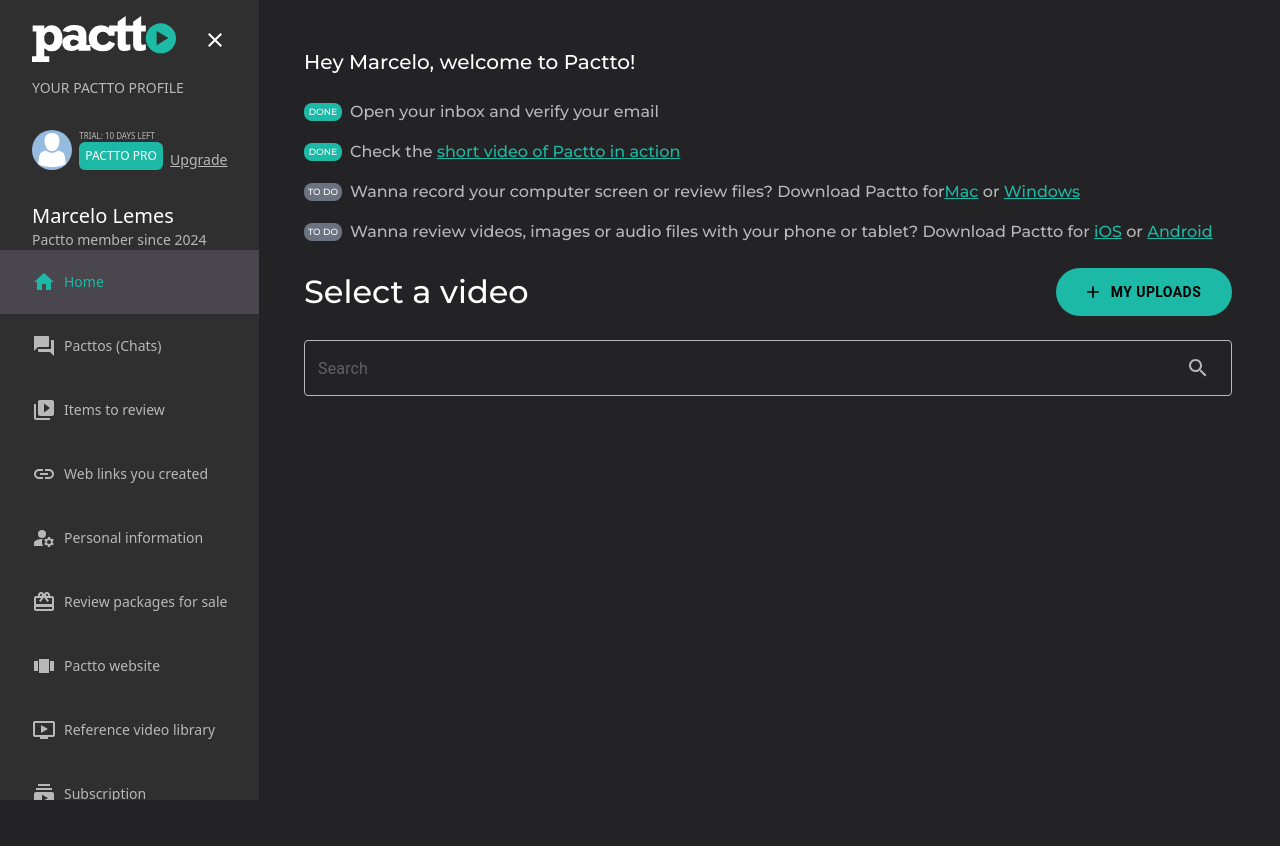
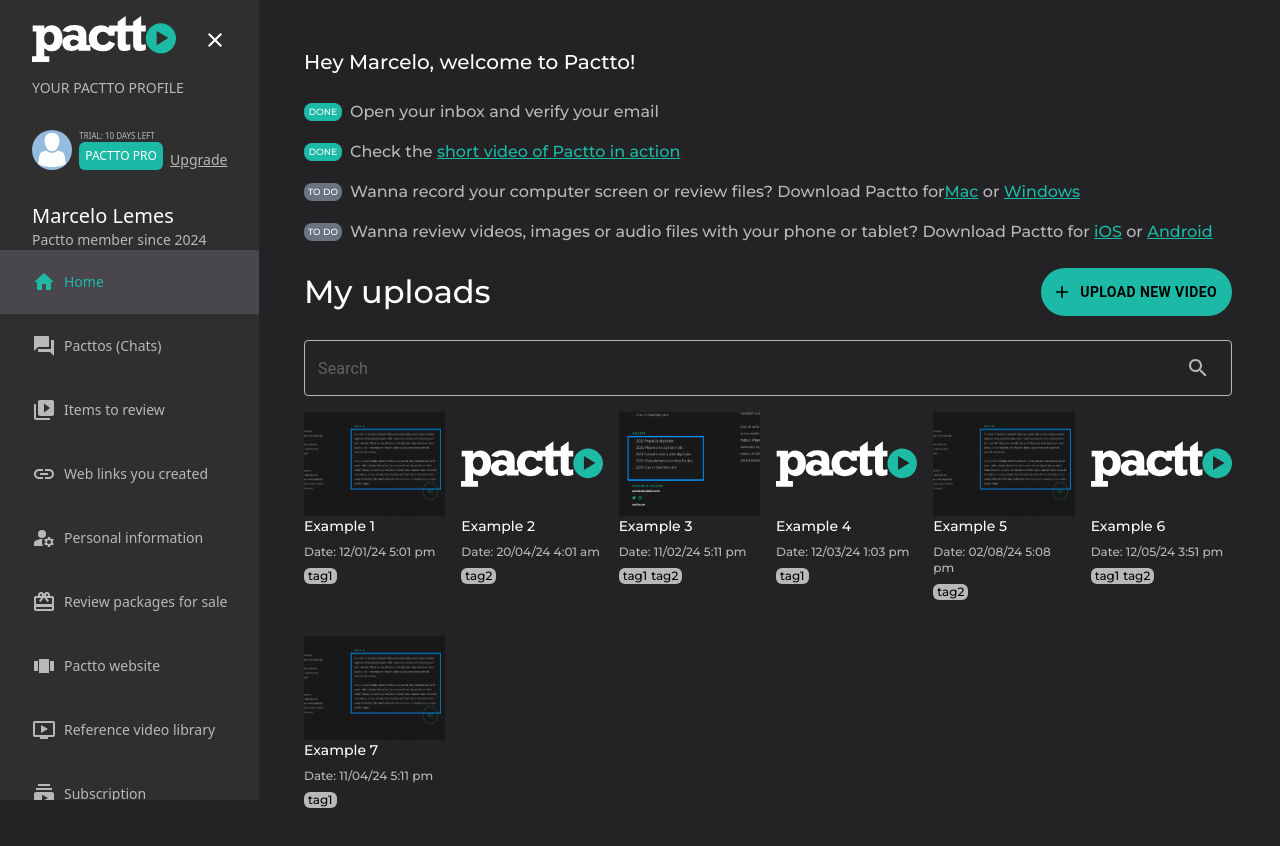
Before and after one commit to marceloafl/pacto-dashboard, a Next.js app: page / in a window 1280 px wide. Shown: the top 846 px of the page. Before the commit the page ends 800 px from the top, so only its background shows below. Built offline with nearby package versions, Linux system fonts and the light colour scheme.

Commit message:
feat: adding my uploads searching and filtering

```diff
--- /dev/null
+++ b/src/app/api/videos/route.ts
@@ -0,0 +1,63 @@
+import { NextResponse } from "next/server";
+
+export type VideoData = {
+  id: number;
+  name: string;
+  imgPath: string;
+  date: Date;
+  tags: string[];
+};
+
+export async function GET() {
+  return NextResponse.json([
+    {
+      id: 1,
+      name: "Example 1",
+      imgPath: "/tooltip-about-me.png",
+      date: new Date("2024-01-12T17:01:00"),
+      tags: ["tag1"],
+    },
+    {
+      id: 2,
+      name: "Example 2",
+      imgPath: "/pactto-logo.svg",
+      date: new Date("2024-04-20T04:01:00"),
+      tags: ["tag2"],
+    },
+    {
+      id: 3,
+      name: "Example 3",
+      imgPath: "/tooltip-awards.png",
+      date: new Date("2024-02-11T17:11:00"),
+      tags: ["tag1", "tag2"],
+    },
+    {
+      id: 4,
+      name: "Example 4",
+      imgPath: "/pactto-logo.svg",
+      date: new Date("2024-03-12T13:03:00"),
+      tags: ["tag1"],
+    },
+    {
+      id: 5,
+      name: "Example 5",
+      imgPath: "/tooltip-about-me.png",
+      date: new Date("2024-08-02T17:08:00"),
+      tags: ["tag2"],
+    },
+    {
+      id: 6,
+      name: "Example 6",
+      imgPath: "/pactto-logo.svg",
+      date: new Date("2024-05-12T15:51:00"),
+      tags: ["tag1", "tag2"],
+    },
+    {
+      id: 7,
+      name: "Example 7",
+      imgPath: "/tooltip-about-me.png",
+      date: new Date("2024-04-11T17:11:00"),
+      tags: ["tag1"],
+    },
+  ]);
+}
--- a/src/app/page.tsx
+++ b/src/app/page.tsx
@@ -7,12 +7,13 @@
 import { Montserrat } from "next/font/google";
 import AddIcon from "@mui/icons-material/Add";
 import Button from "@/components/button/Button";
-import { ChangeEvent } from "react";
+import { ChangeEvent, useState } from "react";
 import { useAside } from "@/context/MenuContext";
 import PageTitle from "@/components/page-title/PageTitle";
 import PageWrapper from "@/components/page-wrapper/PageWrapper";
 import MenuIcon from "@mui/icons-material/Menu";
 import OpenAsideButton from "@/components/open-aside-button/OpenAsideButton";
+import VideoWrapper from "@/components/video-wrapper/VideoWrapper";
 
 const montserrat = Montserrat({
   weight: ["500", "700"],
@@ -40,15 +41,10 @@
 
 export default function Home() {
   const { isAsideVisible, toggleAside } = useAside();
+  const [searchTerm, setSearchTerm] = useState("");
 
-  const onChange = (
-    event: ChangeEvent<
-      HTMLInputElement | HTMLTextAreaElement | HTMLSelectElement
-    >,
-  ) => {
-    {
-      console.log("On Change");
-    }
+  const handleChange = (event: ChangeEvent<HTMLInputElement>) => {
+    setSearchTerm(event.target.value);
   };
 
   return (
@@ -62,15 +58,18 @@
       <section className="flex flex-col gap-6">
         <div className="flex items-center">
           <div className="w-full flex justify-between ">
-            <PageTitle>Select a video</PageTitle>
+            <PageTitle>My uploads</PageTitle>
           </div>
           <div className="w-full flex gap-4 justify-end">
             <Button theme="primary" startIcon={<AddIcon />}>
-              My uploads
+              Upload new video
             </Button>
           </div>
         </div>
-        <Search />
+        <Search handleChange={handleChange} />
+      </section>
+      <section>
+        <VideoWrapper searchTerm={searchTerm} />
       </section>
     </PageWrapper>
   );
--- a/src/components/input/search/Search.tsx
+++ b/src/components/input/search/Search.tsx
@@ -1,11 +1,19 @@
 import { IconButton, InputAdornment, TextField } from "@mui/material";
 import SearchIcon from "@mui/icons-material/Search";
+import { ChangeEvent } from "react";
 
-export default function Search({ helperText }: { helperText?: string }) {
+export default function Search({
+  helperText,
+  handleChange,
+}: {
+  helperText?: string;
+  handleChange: (event: ChangeEvent<HTMLInputElement>) => void;
+}) {
   return (
     <>
       {helperText && <p className="text-white m-auto">{helperText}</p>}
       <TextField
+        onChange={handleChange}
         placeholder="Search"
         InputProps={{
           endAdornment: (
--- /dev/null
+++ b/src/components/video-wrapper/VideoWrapper.tsx
@@ -0,0 +1,53 @@
+import { VideoData } from "@/app/api/videos/route";
+import { formatDate } from "@/utils/formatDate";
+import Image from "next/image";
+import { useEffect, useState } from "react";
+
+export default function VideoWrapper({ searchTerm }: { searchTerm: string }) {
+  const [videos, setVideos] = useState<VideoData[]>([]);
+
+  useEffect(() => {
+    const fetchVideos = async () => {
+      try {
+        const response = await fetch("/api/videos");
+        if (!response.ok) {
+          throw new Error(`Error: ${response.statusText}`);
+        }
+        const data: VideoData[] = await response.json();
+        setVideos(data);
+      } catch (err) {
+        console.log((err as Error).message);
+      }
+    };
+    fetchVideos();
+  }, []);
+
+  const filteredVideos = videos.filter((video) =>
+    video.name.toLowerCase().includes(searchTerm.toLowerCase()),
+  );
+
+  return (
+    <ul className="w-full  grid grid-cols-6 gap-4">
+      {filteredVideos.map((video) => (
+        <li key={video.id} className="h-52">
+          <div className="h-1/2 w-full relative">
+            <Image alt={video.name} src={video.imgPath} fill />
+          </div>
+          <div className="flex flex-col gap-2">
+            <p className="text-white text-sm">{video.name}</p>
+            <p className="text-pactto-gray text-xs">
+              Date: {formatDate(video.date)}
+            </p>
+            <span className="flex gap-1 bg-pactto-gray rounded-md w-fit text-xs px-1">
+              {video.tags.map((tag, index) => (
+                <p key={index} className="" w-fit>
+                  {tag}
+                </p>
+              ))}
+            </span>
+          </div>
+        </li>
+      ))}
+    </ul>
+  );
+}
--- /dev/null
+++ b/src/utils/formatDate.ts
@@ -0,0 +1,19 @@
+export function formatDate(dateValue) {
+  const date = new Date(dateValue);
+
+  if (isNaN(date.getTime())) {
+    throw new Error("Invalid date");
+  }
+
+  const day = String(date.getDate()).padStart(2, "0");
+  const month = String(date.getMonth() + 1).padStart(2, "0");
+  const year = String(date.getFullYear()).slice(-2);
+  let hours = date.getHours();
+  const minutes = String(date.getMinutes()).padStart(2, "0");
+
+  const isPM = hours >= 12;
+  hours = hours % 12 || 12;
+  const period = isPM ? "pm" : "am";
+
+  return `${day}/${month}/${year} ${hours}:${minutes} ${period}`;
+}
```
Also changed, not shown: tsconfig.json (+5 -12 lines).
